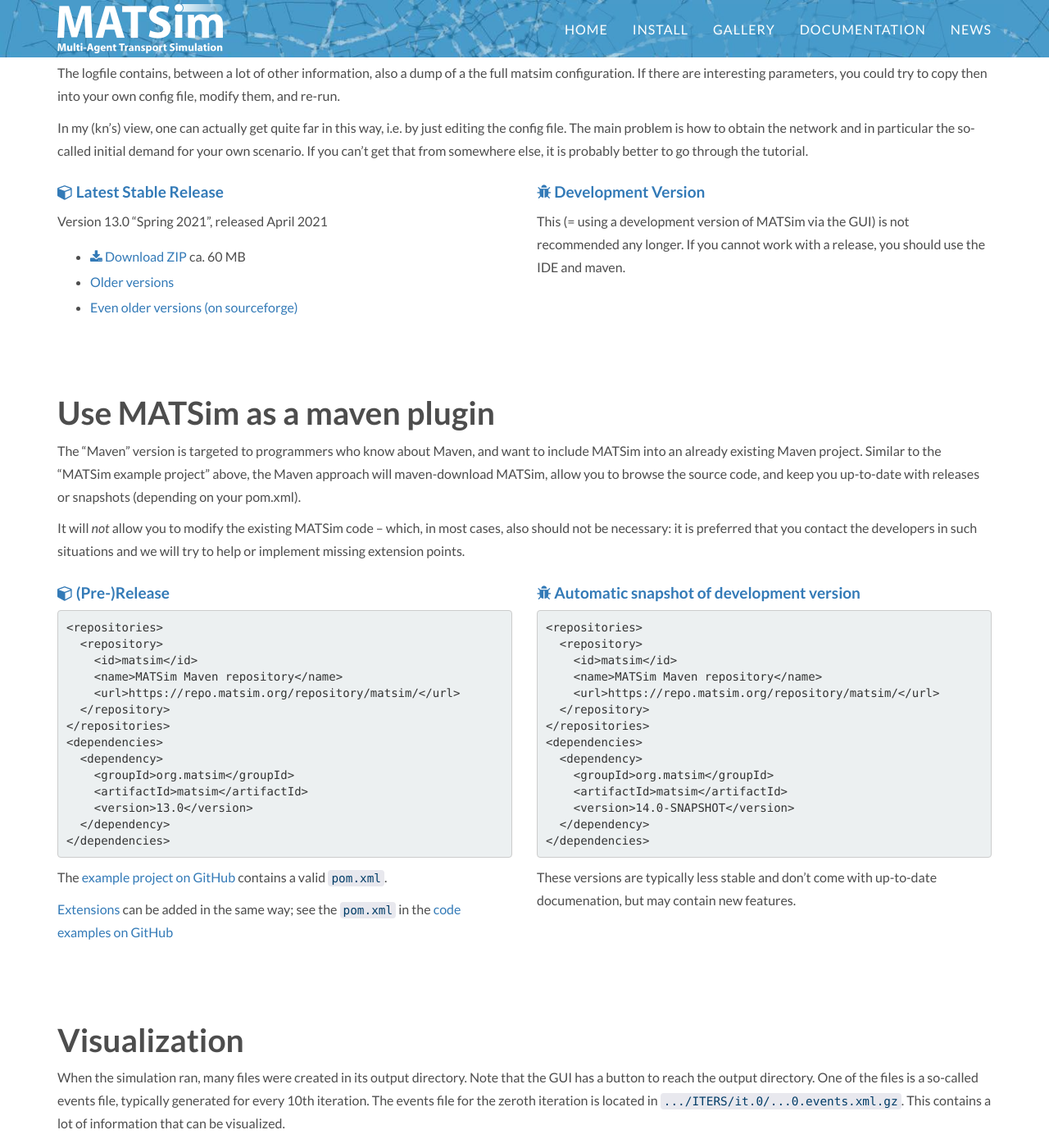
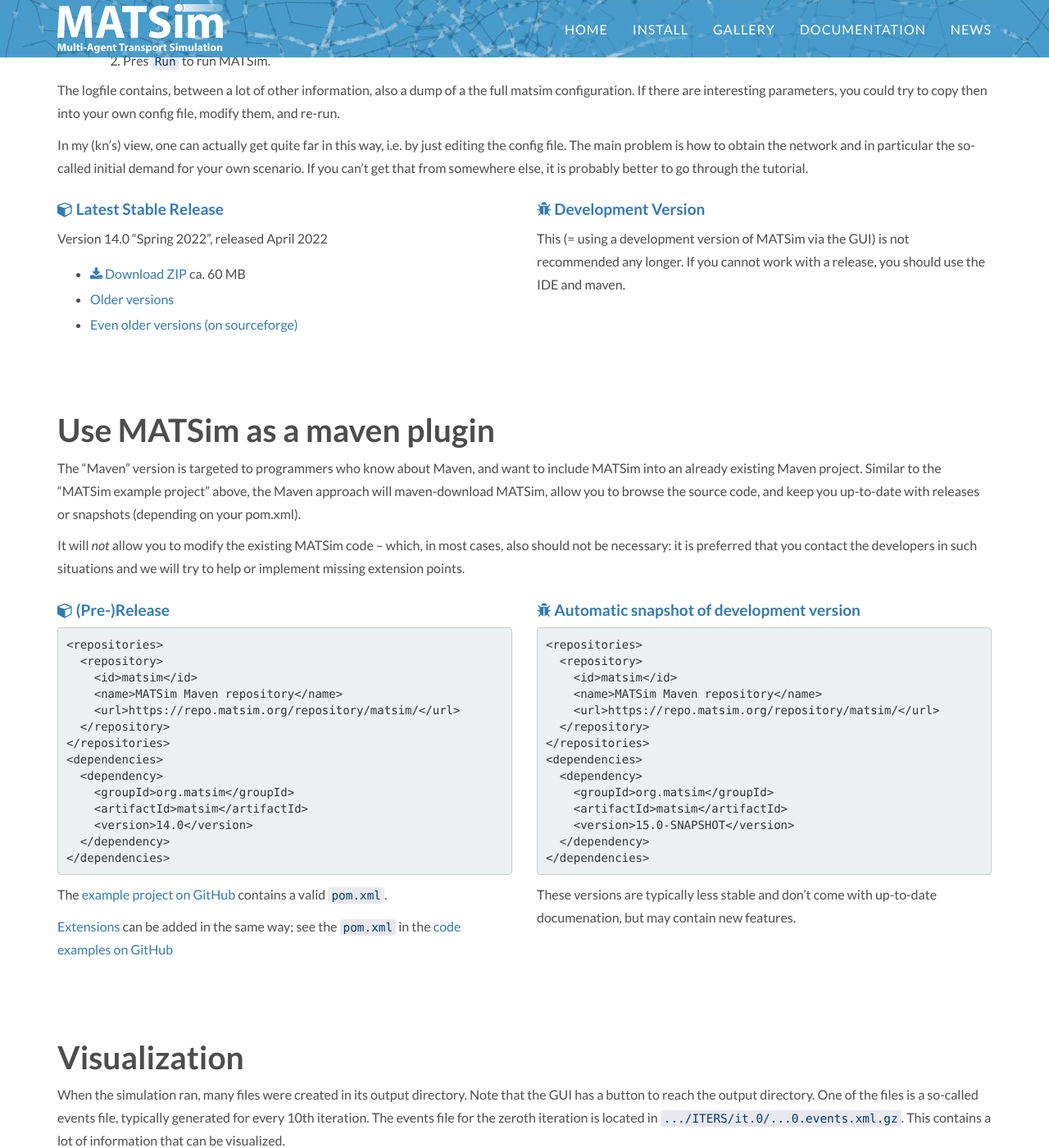
Before and after one commit to matsim-org/jekyll-website, a Jekyll site: the page built from downloads/index.md, in a window 1280 px wide and 1400 px high, scrolled down 1606 px. Shown: the whole window at 82% size. Built offline with Jekyll 4.4.1, drawn with Linux system fonts in a browser that asks for light colours; some web fonts are replaced.

Commit message:
MATSIM release 14

```diff
--- a/downloads/index.md
+++ b/downloads/index.md
@@ -18,7 +18,9 @@
 [Benchmark](#benchmark)
 
 # &nbsp; {#programmers}
+
 <!-- (stupid fix so anchor is not underneath page header. :-(  kai) -->
+
 # Use MATSim as a programmer out of an IDE
 
 <!-- ### Quickstart -->
@@ -29,25 +31,27 @@
 
 1. (optional but recommended) Fork [matsim-example-project](https://github.com/matsim-org/matsim-example-project).
 1. Clone matsim-example-project into local directory.
-1. Import as maven project into IDE. 	Maven will sort out the dependencies.  <mark>No need to download the MATSim main repository.</mark>  Sources are available.
+1. Import as maven project into IDE. Maven will sort out the dependencies. <mark>No need to download the MATSim main repository.</mark> Sources are available.
    1. IntelliJ: Import project --> browse to dir --> maven --> Next, Next, Next
    1. Eclipse: Import ... --> ... as maven project --> browse to dir --> accept, accept, accept
 1. Run `MATSimGUI` from the IDE.
    1. An example config file is in `scenarios/equil`.
    1. Press `Run` to run MATSim.
 1. (optional but recommended) Run `RunMATSim` from the IDE.
-1. (optional but recommended) Set up, for your forked repo, a continuous integration (CI) workflow.  On the github website of your repo: `Actions` --> `New Workflow` --> `More continuous integration workflows...` --> `Java with Maven` --> `Set up this workflow` --> `Start commit` --> `...`.  This will result in a file `.github/workflows/maven.yml` which triggers the automatic build after each commit.  Detailed configuration of the workflow via this file is possible at a later point in time.
-<!-- 1. (optional but recommended) Connect your forked repo to [travis](https://travis-ci.org). -->
-<!-- 1. Consult [matsim-code-examples](https://github.com/matsim-org/matsim-code-examples). -->
+1. (optional but recommended) Set up, for your forked repo, a continuous integration (CI) workflow. On the github website of your repo: `Actions` --> `New Workflow` --> `More continuous integration workflows...` --> `Java with Maven` --> `Set up this workflow` --> `Start commit` --> `...`. This will result in a file `.github/workflows/maven.yml` which triggers the automatic build after each commit. Detailed configuration of the workflow via this file is possible at a later point in time.
+   <!-- 1. (optional but recommended) Connect your forked repo to [travis](https://travis-ci.org). -->
+   <!-- 1. Consult [matsim-code-examples](https://github.com/matsim-org/matsim-code-examples). -->
 
 Notes:
 
-* Code examples are in  [matsim-code-examples](https://github.com/matsim-org/matsim-code-examples) on github.  Also see there for examples of how to use extensions (package `extensions`).
-* If you want/need to write your own extensions:
+- Code examples are in [matsim-code-examples](https://github.com/matsim-org/matsim-code-examples) on github. Also see there for examples of how to use extensions (package `extensions`).
+- If you want/need to write your own extensions:
+
 1. Again, look at [matsim-code-examples](https://github.com/matsim-org/matsim-code-examples) for examples.
 1. Look at `ControlerDefaultsModule` (in your IDE, source is retrieved by maven) to see how MATSim is plugged together.
-* You will not be able to modify the existing MATSim source code.  This is an advantage, since it improves scientific reproducibility.  If you feel the need to modify the existing MATSim source code, please use [https://matsim.org/faq](https://matsim.org/faq) and we will try to help or implement missing extension points.
-* You can generate a "clickable jar file" of your own code with `mvn package`.  This could, for example, be passed on to students or clients for specific studies.
+
+- You will not be able to modify the existing MATSim source code. This is an advantage, since it improves scientific reproducibility. If you feel the need to modify the existing MATSim source code, please use [https://matsim.org/faq](https://matsim.org/faq) and we will try to help or implement missing extension points.
+- You can generate a "clickable jar file" of your own code with `mvn package`. This could, for example, be passed on to students or clients for specific studies.
 
 <!-- ### MATSim-example-project on GitHub -->
 
@@ -64,21 +68,22 @@
 <!-- - [<i class="fa fa-github"></i> See the code examples on GitHub](https://github.com/matsim-org/matsim-code-examples) -->
 
 # &nbsp; {#gui}
+
 # Use the MATSim GUI
 
 This "standalone" version is targeted to users who want to use MATSim by editing the input files, including config.xml directly. A basic GUI is provided.
 
 1. Download [matsim-example-project](https://github.com/matsim-org/matsim-example-project) and unzip it. There is an option ``download zipfile''; no need to use git.
-1. A clickable jar file is no longer provided, since they make the git repo too large.  Instead, follow the instructions under ``Building and Running it locally'' at [matsim-example-project](https://github.com/matsim-org/matsim-example-project).
-1. As stated there, you will be able to double click on the generated MATSim jar file.  What opens is what we call the MATSim GUI.
-	1. An example config file is in `scenarios/equil`.
-	1. Pres `Run` to run MATSim.
+1. A clickable jar file is no longer provided, since they make the git repo too large. Instead, follow the instructions under ``Building and Running it locally'' at [matsim-example-project](https://github.com/matsim-org/matsim-example-project).
+1. As stated there, you will be able to double click on the generated MATSim jar file. What opens is what we call the MATSim GUI.
+   1. An example config file is in `scenarios/equil`.
+   1. Pres `Run` to run MATSim.
 
 The logfile contains, between a lot of other information, also a dump of a the full
-matsim configuration.  If there are interesting parameters, you could try
+matsim configuration. If there are interesting parameters, you could try
 to copy then into your own config file, modify them, and re-run.
 
-In my (kn's) view, one can actually get quite far in this way, i.e. by just editing the config file.  The main problem is how to obtain the network and in particular the so-called initial demand for your own scenario.  If you can't get that from somewhere else, it is probably better to go through the tutorial.
+In my (kn's) view, one can actually get quite far in this way, i.e. by just editing the config file. The main problem is how to obtain the network and in particular the so-called initial demand for your own scenario. If you can't get that from somewhere else, it is probably better to go through the tutorial.
 
 <!-- ~~Then type (if you opened the directory on explorer you need to open the command line and type the following command in there)~~ -->
 
@@ -96,26 +101,27 @@
 
 #### <i class="fa fa-cube"></i> Latest Stable Release
 
-Version 13.0 "Spring 2021", released April 2021
+Version 14.0 "Spring 2022", released April 2022
 
-- [<i class="fa fa-download"></i> Download ZIP](https://github.com/matsim-org/matsim-libs/releases/download/13.0/matsim-13.0-release.zip)  ca. 60 MB
+- [<i class="fa fa-download"></i> Download ZIP](https://github.com/matsim-org/matsim-libs/releases/download/14.0/matsim-14.0-release.zip) ca. 60 MB
 - [Older versions](https://github.com/matsim-org/matsim-libs/releases)
 - [Even older versions (on sourceforge)](https://sourceforge.net/projects/matsim/files/MATSim/)
 
 </div>
 <div class="col-md-6" markdown="1">
 
-####   <i class="fa fa-bug"></i> Development Version
+#### <i class="fa fa-bug"></i> Development Version
 
-This (= using a development version of MATSim via the GUI) is not recommended any longer.  If you cannot work with a release, you should use the IDE and maven.
+This (= using a development version of MATSim via the GUI) is not recommended any longer. If you cannot work with a release, you should use the IDE and maven.
 
 </div>
 </div>
 
 # &nbsp; {#maven}
+
 # Use MATSim as a maven plugin
 
-The "Maven" version is targeted to programmers who know about Maven, and want to include MATSim into an already existing Maven project.  Similar to the "MATSim example project" above, the Maven approach will maven-download MATSim, allow you to browse the source code, and keep you up-to-date with releases or snapshots (depending on your pom.xml).
+The "Maven" version is targeted to programmers who know about Maven, and want to include MATSim into an already existing Maven project. Similar to the "MATSim example project" above, the Maven approach will maven-download MATSim, allow you to browse the source code, and keep you up-to-date with releases or snapshots (depending on your pom.xml).
 
 It will _not_ allow you to modify the existing MATSim code -- which, in most cases, also should not be necessary: it is preferred that you contact the developers in such situations and we will try to help or implement missing extension points.
 
@@ -123,7 +129,6 @@
 <div class="col-md-6" markdown="1">
 
 #### <i class="fa fa-cube"></i> (Pre-)Release
-
 
     <repositories>
       <repository>
@@ -136,7 +141,7 @@
       <dependency>
         <groupId>org.matsim</groupId>
         <artifactId>matsim</artifactId>
-        <version>13.0</version>
+        <version>14.0</version>
       </dependency>
     </dependencies>
 
@@ -149,7 +154,6 @@
 
 #### <i class="fa fa-bug"></i> Automatic snapshot of development version
 
-
     <repositories>
       <repository>
         <id>matsim</id>
@@ -161,7 +165,7 @@
       <dependency>
         <groupId>org.matsim</groupId>
         <artifactId>matsim</artifactId>
-        <version>14.0-SNAPSHOT</version>
+        <version>15.0-SNAPSHOT</version>
       </dependency>
     </dependencies>
 
@@ -171,6 +175,7 @@
 </div>
 
 # &nbsp; {#visualization}
+
 # Visualization
 
 When the simulation ran, many files were created in its output
@@ -182,14 +187,14 @@
 
 The easiest way to visualize MATSim output is to use VIA. A free
 version, with a limit on the number of agents, is [available for
-download](http://via.simunto.com).  If you start VIA, you should see a
+download](http://via.simunto.com). If you start VIA, you should see a
 large, black area. This is where the traffic will be visualized. On
 the left side of this area, you see a smaller area with 4 icons on the
 top ("Controls"). Click the first icon (Data Sources). Now you can
 either drag and drop files into this section (e.g. a `network.xml`, or
 `events.xml.gz`), or click the "+" at the bottom to select a file to
 be added. Use either option to add first `network.xml` to the list of
-available data and then `events.xml.gz`.  Now the visualizer knows
+available data and then `events.xml.gz`. Now the visualizer knows
 about our data, and we can tell it how to visualize it.
 
 Next, click on the second icon ("Layers") in the Controls section.
@@ -204,24 +209,24 @@
 Click it to extract the vehicles' positions from the events.
 
 # &nbsp; {#releases}
+
 # About releases
 
 We normally release together with our summer term class taught at TU Berlin:
+
 1. A pre-release in march/april.
 1. Possible bugfix versions while the class is running.
 1. In june/july, the last bugfix version becomes the stable release.
 
 In consequence, the "latest (pre-)release" may be more modern than the "latest stable release".
 
+# &nbsp; {#benchmark}
 
-
-# &nbsp; {#benchmark}
 # <i class="fa fa-tachometer"></i> &nbsp; Benchmark
 
 [Download Benchmark](/files/benchmark/benchmark.zip) ZIP, ca. 35MB
 
 More information about the [MATSim Benchmark](/benchmark).
-
 
 <!-- Not advertising to clone the source code any more.  kai, oct'17 -->
 
@@ -233,8 +238,6 @@
 
 <!-- </div> -->
 
-
-
 <!-- The example project is mentioned above, no need to repeat.  kai, oct'17 -->
 
 <!-- <div class="col-md-4" markdown="1"> -->
```
